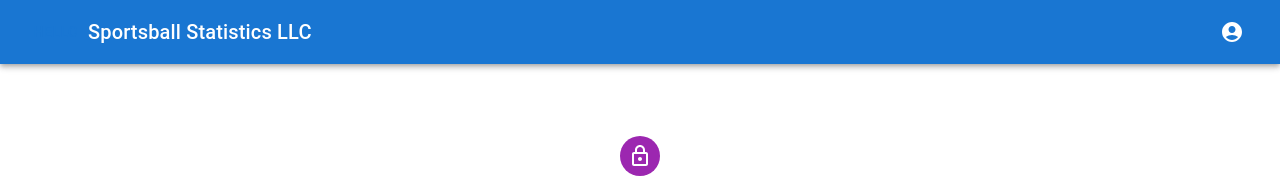
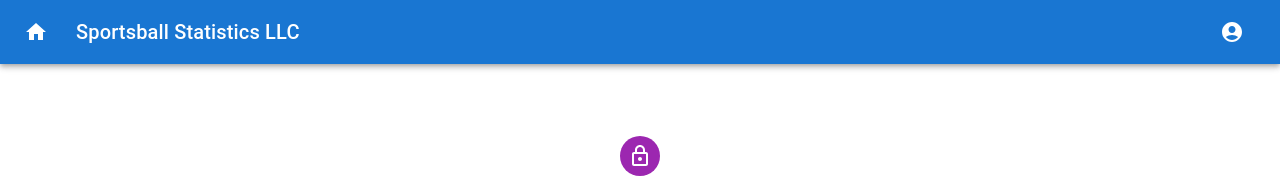
Before and after one commit to Zoz24/cen4020, a React (Create React App) app in the folder client/my-app/: page / in a window 1280 px wide. Shown: the top 178 px of the page. Built offline with nearby package versions, Linux system fonts and the light colour scheme; no server answers.

Commit message:
added home button

```diff
--- a/client/my-app/src/components/NavBar.js
+++ b/client/my-app/src/components/NavBar.js
@@ -5,11 +5,11 @@
 import Typography from "@mui/material/Typography";
 import Button from "@mui/material/Button";
 import IconButton from "@mui/material/IconButton";
-import MenuIcon from "@mui/icons-material/Menu";
 import MenuItem from "@mui/material/MenuItem";
 import AccountCircle from "@mui/icons-material/AccountCircle";
 import Menu from "@mui/material/Menu";
 import Tooltip from "@mui/material/Tooltip";
+import HomeIcon from '@mui/icons-material/Home';
 
 export default function ButtonAppBar() {
   const [auth, setAuth] = React.useState(true);
@@ -22,6 +22,10 @@
   const GoToUser = async (e) => {
     e.preventDefault();
     window.location.href = "/UserInfo"
+  }
+  const GoToTeams = async (e) => {
+    e.preventDefault();
+    window.location.href = "/teams"
   }
   const handleChange = (event) => {
     setAuth(event.target.checked);
@@ -37,9 +41,16 @@
     <Box sx={{ flexGrow: 1 }}>
       <AppBar position="static">
         <Toolbar>
-          <Button variant = "text">
-            Hello
-          </Button>
+        <IconButton
+            onClick={GoToTeams}
+            size="large"
+            edge="start"
+            color="inherit"
+            aria-label="menu"
+            sx={{ mr: 2 }}
+          >
+            <HomeIcon />
+          </IconButton>
           <Typography variant="h6" component="div" sx={{ flexGrow: 1 }}>
             Sportsball Statistics LLC
           </Typography>
```
Also changed, not shown: client/my-app/src/components/logo.svg (added), 1 other file (tests, documents, lock files or other folders).
